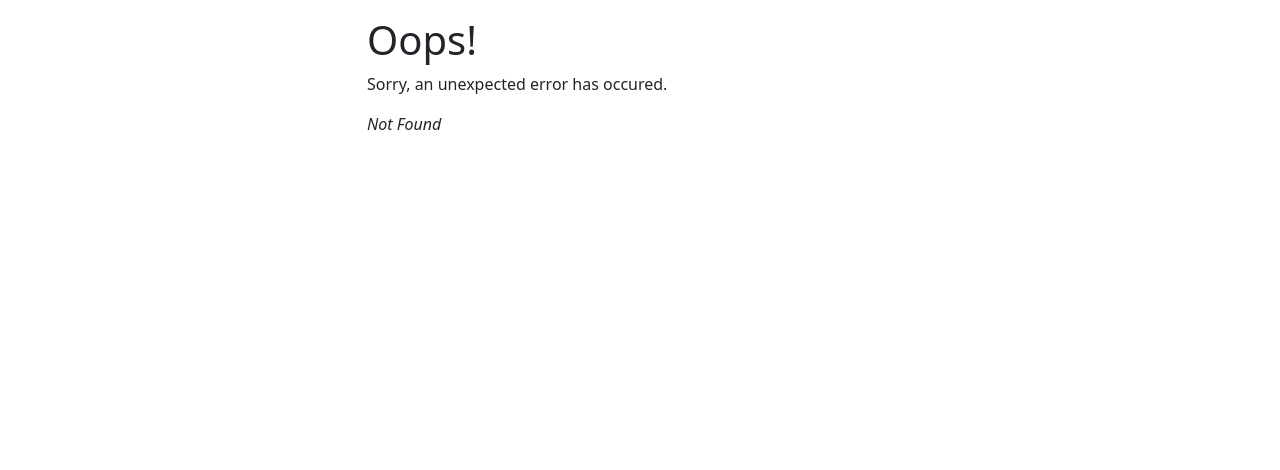
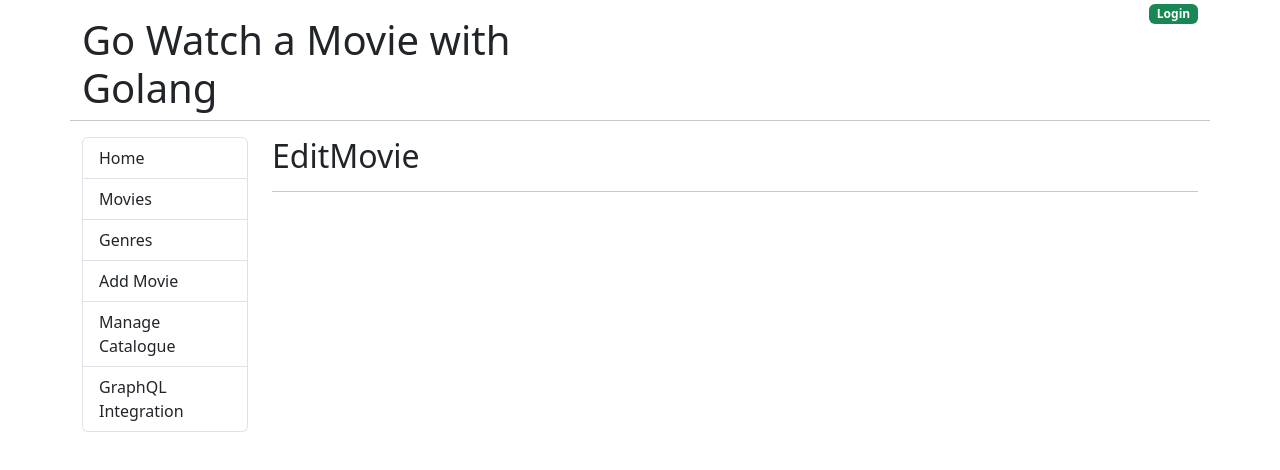
Before and after one commit to armagantas/go-movies-client, a React (Vite) app: page /admin/movie/0 in a window 1280 px wide. Before the commit this address had no page. Shown: the top 470 px of the page. Built offline with nearby package versions, Linux system fonts and the light colour scheme.

Commit message:
listing dummydata movies.

```diff
--- a/src/App.jsx
+++ b/src/App.jsx
@@ -1,6 +1,6 @@
 import React from "react";
 import Home from "./components/Home";
-import { Outlet } from "react-router-dom";
+import { Link, Outlet } from "react-router-dom";
 
 const App = () => {
   return (
@@ -10,9 +10,9 @@
           <h1 className="mt-3">Go Watch a Movie with Golang</h1>
         </div>
         <div className="col text-end">
-          <a href="#!">
+          <Link href="/login">
             <span className="badge bg-success">Login</span>
-          </a>
+          </Link>
         </div>
         <hr className="mb-3" />
       </div>
@@ -20,27 +20,39 @@
         <div className="col-md-2">
           <nav>
             <div className="list-group">
-              <a href="/" className="list-group-item list-group-item-action">
+              <Link to="/" className="list-group-item list-group-item-action">
                 Home
-              </a>
-              <a
-                href="/movies"
+              </Link>
+              <Link
+                to="/movies"
                 className="list-group-item list-group-item-action"
               >
                 Movies
-              </a>
-              <a href="#!" className="list-group-item list-group-item-action">
+              </Link>
+              <Link
+                to="/genres"
+                className="list-group-item list-group-item-action"
+              >
                 Genres
-              </a>
-              <a href="#!" className="list-group-item list-group-item-action">
+              </Link>
+              <Link
+                to="/admin/movie/0"
+                className="list-group-item list-group-item-action"
+              >
                 Add Movie
-              </a>
-              <a href="#!" className="list-group-item list-group-item-action">
+              </Link>
+              <Link
+                to="/manage-catalogue"
+                className="list-group-item list-group-item-action"
+              >
                 Manage Catalogue
-              </a>
-              <a href="#!" className="list-group-item list-group-item-action">
+              </Link>
+              <Link
+                to="/graphql"
+                className="list-group-item list-group-item-action"
+              >
                 GraphQL Integration
-              </a>
+              </Link>
             </div>
           </nav>
         </div>
--- /dev/null
+++ b/src/components/EditMovie.jsx
@@ -0,0 +1,12 @@
+import React from "react";
+
+const EditMovie = () => {
+  return (
+    <div>
+      <h2>EditMovie</h2>
+      <hr />
+    </div>
+  );
+};
+
+export default EditMovie;
--- /dev/null
+++ b/src/components/Genres.jsx
@@ -0,0 +1,12 @@
+import React from "react";
+
+const Genres = () => {
+  return (
+    <div>
+      <h2>Genres</h2>
+      <hr />
+    </div>
+  );
+};
+
+export default Genres;
--- /dev/null
+++ b/src/components/GraphQL.jsx
@@ -0,0 +1,12 @@
+import React from "react";
+
+const GraphQL = () => {
+  return (
+    <div>
+      <h2>GraphQL</h2>
+      <hr />
+    </div>
+  );
+};
+
+export default GraphQL;
--- a/src/components/Home.jsx
+++ b/src/components/Home.jsx
@@ -1,16 +1,19 @@
 import React from "react";
 import TicketPhoto from "../../src/images/movie-ticket.jpeg";
+import { Link } from "react-router-dom";
 const Home = () => {
   return (
     <>
       <div className="text-center">
         <h2>Find a movie</h2>
         <hr />
-        <img
-          src={TicketPhoto}
-          alt="ticketPhoto"
-          style={{ width: "200px", height: "200px" }}
-        />
+        <Link to="/movies">
+          <img
+            src={TicketPhoto}
+            alt="ticketPhoto"
+            style={{ width: "200px", height: "200px" }}
+          />
+        </Link>
       </div>
     </>
   );
--- /dev/null
+++ b/src/components/Login.jsx
@@ -0,0 +1,12 @@
+import React from "react";
+
+const Login = () => {
+  return (
+    <div>
+      <h2>Login</h2>
+      <hr />
+    </div>
+  );
+};
+
+export default Login;
--- /dev/null
+++ b/src/components/ManageCatalogue.jsx
@@ -0,0 +1,12 @@
+import React from "react";
+
+const ManageCatalogue = () => {
+  return (
+    <div>
+      <h2>ManageCatalogue</h2>
+      <hr />
+    </div>
+  );
+};
+
+export default ManageCatalogue;
--- a/src/components/Movies.jsx
+++ b/src/components/Movies.jsx
@@ -1,11 +1,56 @@
-import React from "react";
+import React, { useEffect, useState } from "react";
+import { Link } from "react-router-dom";
 
 const Movies = () => {
+  const [movies, setMovies] = useState([]);
+
+  useEffect(() => {
+    let moviesList = [
+      {
+        id: 1,
+        title: "Highlander",
+        release_date: "1986-03-07",
+        runtime: 116,
+        mpaa_rating: "R",
+        description: "Long description",
+      },
+      {
+        id: 2,
+        title: "Raiders of the Lost Ark",
+        release_date: "1981-06-12",
+        runtime: 115,
+        mpaa_rating: "PG-15",
+        description: "Long description",
+      },
+    ];
+    setMovies(moviesList);
+  }, []);
+
   return (
     <>
       <div className="text-center">
         <h2>Movies</h2>
         <hr />
+        <table className="table table-striped table-hover">
+          <thead>
+            <tr>
+              <th>Movie</th>
+              <th>Release Date</th>
+              <th>Rating</th>
+            </tr>
+          </thead>
+          <tbody>
+            {movies.map((m) => (
+              <tr key={m.id}>
+                <td>
+                  <Link to={`/movies/${m.id}`}>{m.title}</Link>
+                </td>
+                <td>{m.release_date}</td>
+                <td>{m.mpaa_rating}</td>
+              </tr>
+            ))}
+          </tbody>
+        </table>
       </div>
     </>
   );
```
Also changed, not shown: src/components/Movie.jsx (added, +12 -0 lines), src/main.jsx (+25 -0 lines).
